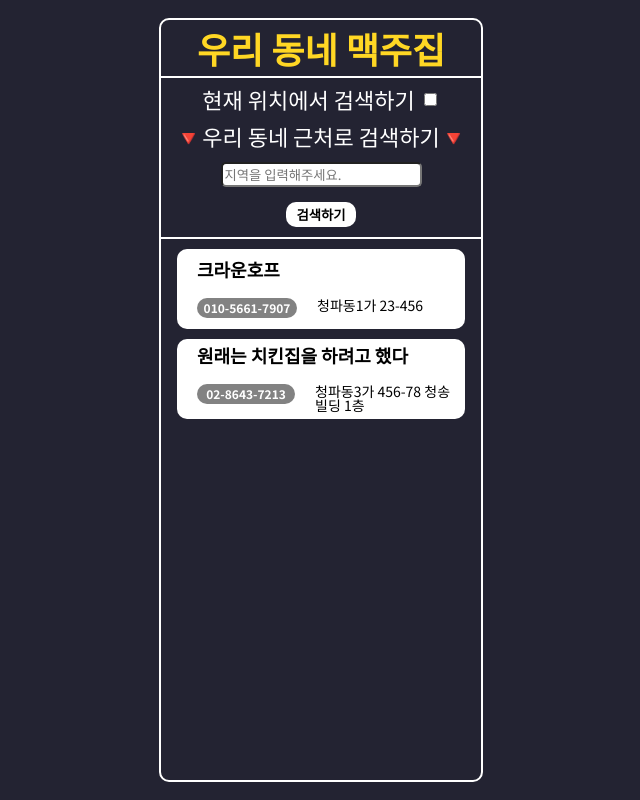
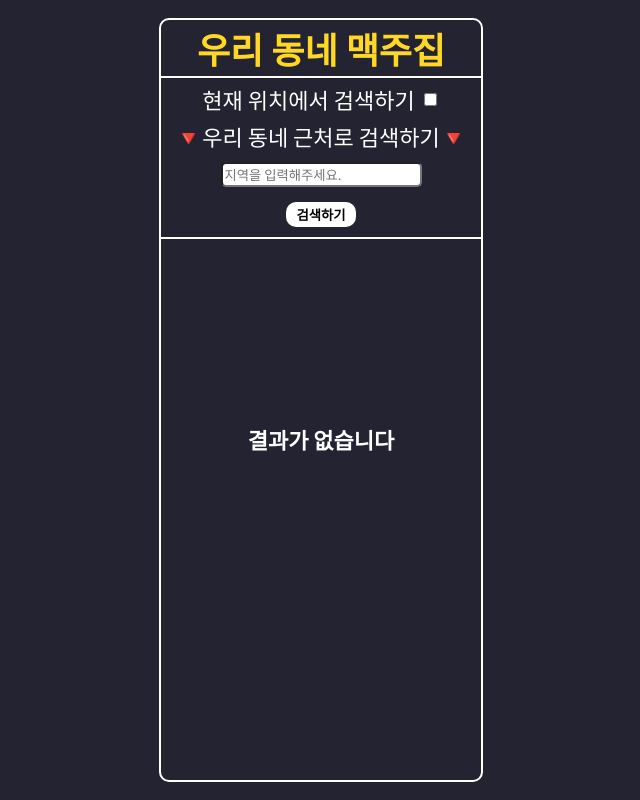
Before and after one commit to THE-SOPT-WEB/leeSeoYeong, a React (Vite) app in the folder week4/: page / in a window 1280 px wide. Shown: the whole page, without its empty margins (319-959 px from the left). Built offline with nearby package versions, Linux system fonts and the light colour scheme.

Commit message:
feat: 현재 위치에서 검색하기 구현

```diff
--- a/week4/package.json
+++ b/week4/package.json
@@ -8,6 +8,7 @@
     "preview": "vite preview"
   },
   "dependencies": {
+    "axios": "^0.27.2",
     "react": "^18.0.0",
     "react-dom": "^18.0.0",
     "styled-components": "^5.3.5",
--- a/week4/src/GlobalStyle.js
+++ b/week4/src/GlobalStyle.js
@@ -5,6 +5,7 @@ const GlobalStyles = createGlobalStyle`
     ${reset}
     a{
         text-decoration: none;
+        color:inherit;
     }
     body, *{
         font-family: "Noto Sans KR", sans-serif;
--- a/week4/src/components/MainPage.jsx
+++ b/week4/src/components/MainPage.jsx
@@ -1,8 +1,87 @@
 import styled from "styled-components";
-import { useState, useEffect } from "react";
+import axios from "axios";
+import { useState, useEffect, useRef } from "react";
 
 function MainPage() {
-  const [result, setResult] = useState([1]);
+  const [result, setResult] = useState([]);
+  const [isClicked, setIsClicked] = useState(false);
+  const location = useRef("");
+
+  useEffect(() => {
+    setResult([]);
+  }, []);
+
+  function handleSearchButton() {
+    if (!isClicked) {
+      //입력 지역 근처 검색
+      console.log(location.current.value);
+      getDataNearByTown(location.current.value);
+    } else {
+      //사용자 현 위치 검색
+      getDataNearByUser();
+    }
+  }
+
+  async function getDataNearByUser() {
+    const { x, y } = await getUserLocation();
+
+    const res = await axios
+      .get("https://dapi.kakao.com//v2/local/search/keyword", {
+        headers: {
+          Authorization: `KakaoAK ${import.meta.env.VITE_APP_KAKAO_AK}`,
+        },
+        params: {
+          query: "맥주",
+          x: x,
+          y: y,
+          radius: 1000,
+        },
+      })
+      .then(({ data }) => setResult(data.documents));
+  }
+
+  async function getDataNearByTown(location) {
+    const res = await axios
+      .get("https://dapi.kakao.com//v2/local/search/keyword", {
+        headers: {
+          Authorization: `KakaoAK ${import.meta.env.VITE_APP_KAKAO_AK}`,
+        },
+        params: {
+          query: `${location} 맥주`,
+          radius: 1000,
+        },
+      })
+      .then((response) => console.log(response.data));
+    console.log("우리 동네 근처");
+  }
+
+  const getLocation = (errHandler) => {
+    if ("geolocation" in navigator) {
+      return new Promise((resolve) => {
+        navigator.geolocation.getCurrentPosition(
+          (position) => {
+            const {
+              coords: { latitude: y, longitude: x },
+            } = position;
+            resolve({ x, y });
+          },
+          (e) => {
+            alert("HTTPS 연결을 확인해주세요.");
+            errHandler && errHandler();
+          }
+        );
+      });
+    }
+
+    return { x: 37.5426165, y: 126.962994 };
+  };
+
+  // 유저의 현재 위치 가져오기
+  async function getUserLocation() {
+    const res = await getLocation();
+    return res;
+  }
+
   return (
     <MainWrapper>
       <MainContainer>
@@ -13,12 +92,19 @@ function MainPage() {
         <SearchSection>
           <SearchBox>
             <strong>현재 위치에서 검색하기</strong>
-            <input type="checkbox" />
+            <input type="checkbox" onChange={() => setIsClicked(!isClicked)} />
           </SearchBox>
           <SearchByMyTownBox>
             <strong>🔻우리 동네 근처로 검색하기🔻</strong>
-            <SearchInput type="text" placeholder="지역을 입력해주세요." />
-            <SearchButton type="button">검색하기</SearchButton>
+            <SearchInput
+              type="text"
+              placeholder="지역을 입력해주세요."
+              ref={location}
+              disabled={isClicked}
+            />
+            <SearchButton type="button" onClick={handleSearchButton}>
+              검색하기
+            </SearchButton>
           </SearchByMyTownBox>
         </SearchSection>
 
@@ -27,20 +113,24 @@ function MainPage() {
         ) : (
           <ResultSection>
             <CardWrapper>
-              <Card>
-                <CardTitle>크라운호프</CardTitle>
-                <InfoBox>
-                  <p className="info__tel">010-5661-7907</p>
-                  <p>청파동1가 23-456</p>
-                </InfoBox>
-              </Card>
-              <Card>
-                <CardTitle>원래는 치킨집을 하려고 했다</CardTitle>
-                <InfoBox>
-                  <p className="info__tel">02-8643-7213</p>
-                  <p className="info__address">청파동3가 456-78 청송빌딩 1층</p>
-                </InfoBox>
-              </Card>
+              {result &&
+                result.map((res, idx) => {
+                  return (
+                    <Card key={idx}>
+                      <CardTitle href={res.place_url || null}>
+                        {res.place_name}
+                      </CardTitle>
+                      <InfoBox>
+                        <p className="info__tel">{res.phone || "번호 없음"}</p>
+                        {res.distance ? (
+                          <p>{res.distance}m</p>
+                        ) : (
+                          <p>{res.address_name}</p>
+                        )}
+                      </InfoBox>
+                    </Card>
+                  );
+                })}
             </CardWrapper>
           </ResultSection>
         )}
@@ -75,8 +165,8 @@ const MainContainer = styled.div`
     justify-content: center;
     align-items: center;
     color: #fff;
-    font-size:22px;
-    font-weight:700;
+    font-size: 22px;
+    font-weight: 700;
   }
 `;
 
@@ -155,11 +245,12 @@ const Card = styled.li`
   border-radius: 10px;
 `;
 
-const CardTitle = styled.strong`
+const CardTitle = styled.a`
   height: fit-content;
   font-size: 18px;
   font-weight: 700;
   padding-left: 20px;
+  cursor: pointer;
 `;
 
 const InfoBox = styled.div`
```
Also changed, not shown: 2 other files (tests, documents, lock files or other folders).
